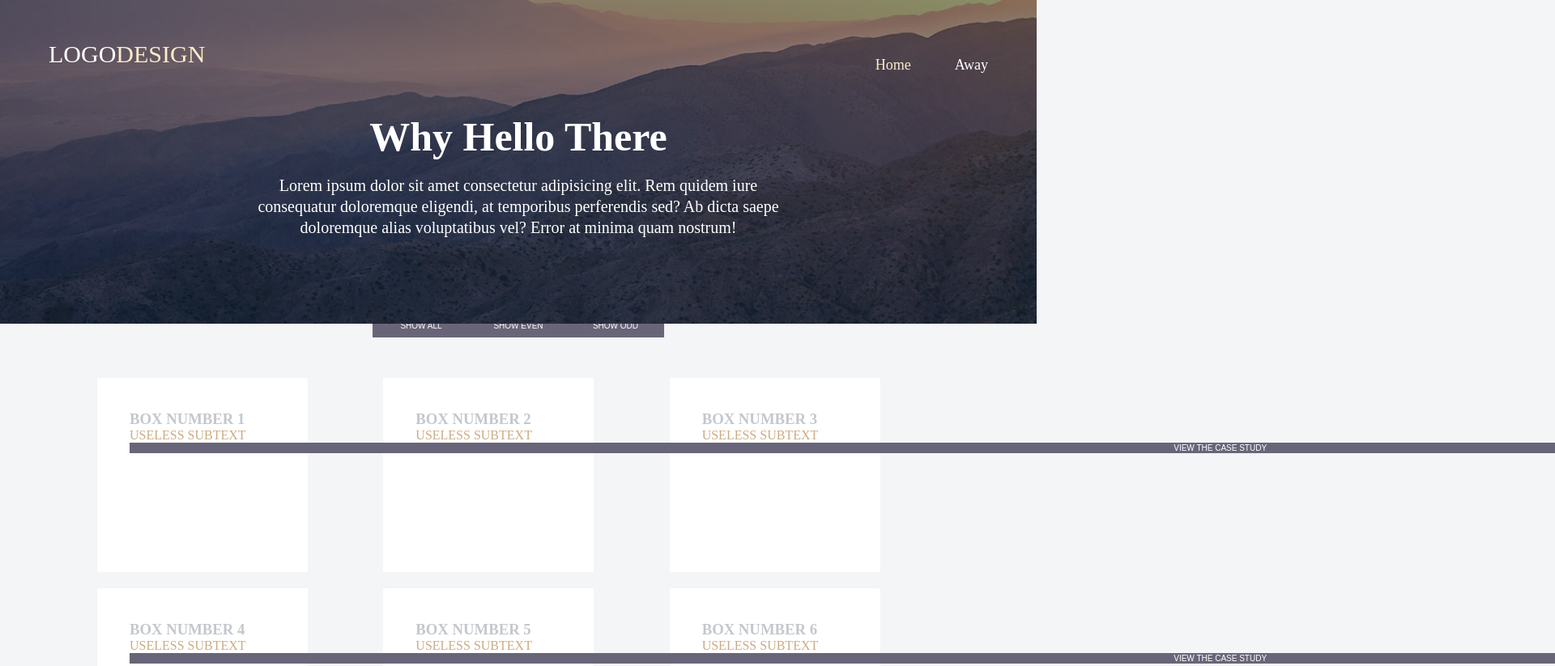
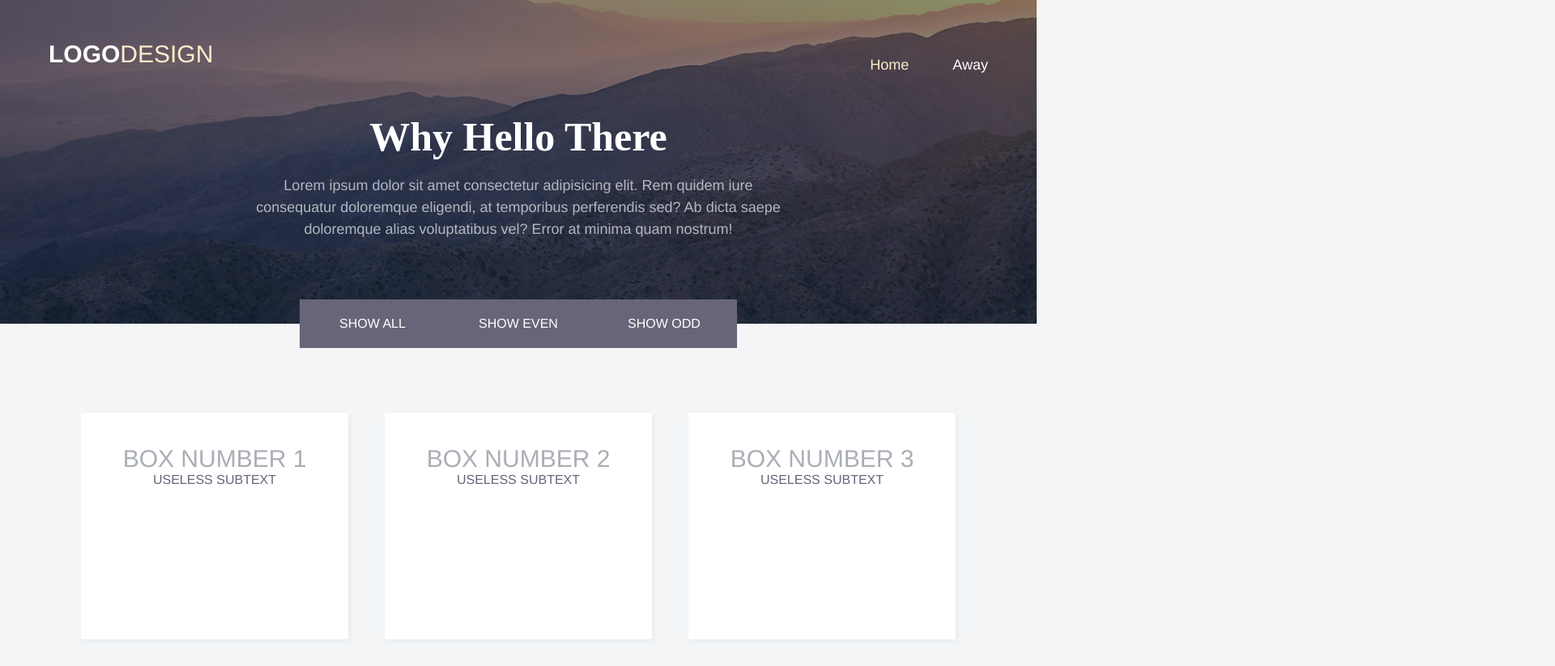
Before and after one commit to northross/frontend-design, a plain HTML site: page index.html in a window 1280 px wide. Shown: the top 823 px of the page at 81% size, 1920 px wide, since content can reach past the window. Drawn offline with Linux system fonts and the light colour scheme; a web font is replaced by a local one.

Commit message:
scss filing, fonts and adjusted btn-container and box section

```diff
--- a/index.html
+++ b/index.html
@@ -9,11 +9,13 @@
   <body>
     <header class="hero">
       <p class="logo-design">
-        LOGO<span style="color: rgb(252, 235, 202)">DESIGN</span>
+        LOGO<span class="logo-design-span">DESIGN</span>
       </p>
       <nav>
         <ul>
-          <li><a class="home" href="#">Home</a></li>
+          <li>
+            <span><a class="home" href="#">Home</a></span>
+          </li>
           <li><a href="#">Away</a></li>
         </ul>
       </nav>
@@ -34,34 +36,34 @@
     </div>
     <div class="box-container">
       <div class="odd box">
-        <h3 class="box-h">BOX NUMBER 1</h3>
+        <p class="box-h">BOX NUMBER 1</p>
         <p class="box-p">USELESS SUBTEXT</p>
-        <button class="btn-box">VIEW THE CASE STUDY</button>
+        <button class="box-b">VIEW THE CASE STUDY</button>
       </div>
       <div class="even box">
         <h3 class="box-h">BOX NUMBER 2</h3>
         <p class="box-p">USELESS SUBTEXT</p>
-        <button class="btn-box">VIEW THE CASE STUDY</button>
+        <button class="box-b">VIEW THE CASE STUDY</button>
       </div>
       <div class="odd box">
         <h3 class="box-h">BOX NUMBER 3</h3>
         <p class="box-p">USELESS SUBTEXT</p>
-        <button class="btn-box">VIEW THE CASE STUDY</button>
+        <button class="box-b">VIEW THE CASE STUDY</button>
       </div>
       <div class="even box">
         <h3 class="box-h">BOX NUMBER 4</h3>
         <p class="box-p">USELESS SUBTEXT</p>
-        <button class="btn-box">VIEW THE CASE STUDY</button>
+        <button class="box-b">VIEW THE CASE STUDY</button>
       </div>
       <div class="odd box">
         <h3 class="box-h">BOX NUMBER 5</h3>
         <p class="box-p">USELESS SUBTEXT</p>
-        <button class="btn-box">VIEW THE CASE STUDY</button>
+        <button class="box-b">VIEW THE CASE STUDY</button>
       </div>
       <div class="even box">
         <h3 class="box-h">BOX NUMBER 6</h3>
         <p class="box-p">USELESS SUBTEXT</p>
-        <button class="btn-box">VIEW THE CASE STUDY</button>
+        <button class="box-b">VIEW THE CASE STUDY</button>
       </div>
     </div>
   </body>
--- /dev/null
+++ b/styles/_box-section.scss
@@ -0,0 +1,108 @@
+.box-container {
+  margin: 80px 120px 30px;
+  display: grid;
+  grid-template-columns: repeat(3, 1fr);
+  grid-gap: 45px;
+  // justify-content: space-around;
+  // flex-direction: row;
+  justify-content: center;
+  // align-items: center;
+}
+
+.box {
+  display: flex;
+  font-family: $helvetica;
+  cursor: pointer;
+  display: inline-block;
+  flex-flow: column wrap;
+  padding: 40px 40px 20px 40px;
+  border: none;
+  border-top-radius: 2px;
+  width: 250px;
+  box-shadow: 2px 2px 5px rgb(227, 235, 238);
+  text-align: center;
+  min-height: 220px;
+  background-color: $white;
+  // margin: 20px;
+  justify-content: center;
+  align-items: center;
+}
+
+.box:hover {
+  margin-top: -15px;
+  margin-bottom: 15px;
+}
+
+.box:hover .box-h {
+  color: $box-hover-h;
+}
+
+.box-h {
+  color: $box-h;
+  font-size: 30px;
+  font-weight: 200;
+  justify-content: center;
+  text-align: center;
+}
+
+.box:hover .box-p {
+  color: $box-hover-p;
+}
+
+.box-p {
+  text-align: center;
+  color: $box-p;
+  &:hover {
+    color: $box-hover-p;
+  }
+}
+
+.box:hover .box-b {
+  position: absolute;
+  width: 100%;
+  font-size: 10px;
+  border: none;
+  background-color: $btn-gray;
+  color: $white;
+}
+
+.box-b {
+  display: none;
+}
+
+.box:hover + .box-b {
+  display: block;
+  position: relative;
+  width: 100%;
+  font-size: 10px;
+  border: none;
+  background-color: $btn-gray;
+  color: $white;
+}
+
+// @media (max-width: 800px) {
+//   .box-container {
+//     grid-template-columns: repeat(3, 1fr);
+//   }
+// }
+// @media (max-width: 700px) {
+//   .box-container {
+//     grid-template-columns: repeat(2, 1fr);
+//   }
+//   .box-container {
+//     height: 200px;
+//     width: 200px;
+//   }
+// }
+// @media (max-width: 500px) {
+//   input[type='text'] {
+//     width: 100%;
+//   }
+//   .box-container {
+//     grid-template-columns: repeat(1fr);
+//   }
+//   .box-container {
+//     height: 300px;
+//     width: 300px;
+//   }
+// }
--- /dev/null
+++ b/styles/_button-box.scss
@@ -0,0 +1,37 @@
+.btn-container {
+  position: relative;
+  display: flex;
+  margin-top: -30px;
+  justify-content: center;
+  align-items: center;
+  text-align: center;
+  z-index: 10;
+}
+
+.btn {
+  font-family: $helvetica;
+  font-weight: 200;
+  cursor: pointer;
+  height: 60px;
+  width: 180px;
+  border: none;
+  font-size: 16px;
+  padding: 0;
+  margin: 0;
+  color: $white;
+  background-color: $btn-gray;
+}
+
+.select {
+  font-family: $helvetica;
+  font-weight: 200;
+  cursor: pointer;
+  height: 60px;
+  width: 180px;
+  border: none;
+  font-size: 16px;
+  padding: 0;
+  margin: 0;
+  background-color: $btn-canary;
+  color: $btn-gray;
+}
--- /dev/null
+++ b/styles/_hero-header.scss
@@ -0,0 +1,86 @@
+// Header Section
+@import './variables';
+.hero {
+  background-image: url('../assets/bg_mtns.jpg');
+  background-repeat: no-repeat;
+  background-size: cover;
+  background-position: center;
+  width: 100%;
+  height: 50vh;
+  color: $white;
+  position: relative;
+}
+
+// Div containing H1 and P
+.hero-text {
+  text-align: center;
+  position: absolute;
+  top: 35%;
+  left: auto;
+  padding: 0 300px;
+}
+
+// H1
+.hero-h {
+  font-size: 50px;
+  letter-spacing: 1.5;
+}
+
+// P w/lorem
+.hero-p {
+  font-family: $helvetica;
+  font-size: 18px;
+  font-weight: 200;
+  line-height: 1.5;
+  color: $background;
+  margin-top: 18px;
+  // padding: 0;
+}
+
+// Span for Home Link
+.home {
+  color: $btn-canary;
+}
+a:active {
+  color: $white;
+}
+
+// Nav - top right
+nav ul {
+  position: absolute;
+  top: 70px;
+  right: 60px;
+  list-style-type: none;
+}
+
+// Items in the Nav ul
+li {
+  margin-left: 50px;
+  display: inline-block;
+}
+
+// Links in the Nav
+a {
+  font-family: $helvetica;
+  font-size: 18px;
+  text-decoration: none;
+  color: $white;
+}
+a:active {
+  color: $btn-canary;
+}
+
+// Top Left Text
+.logo-design-span {
+  color: $btn-canary;
+  font-weight: normal;
+}
+
+.logo-design {
+  font-family: $helvetica;
+  font-size: 30px;
+  position: absolute;
+  top: 50px;
+  left: 60px;
+  font-weight: bold;
+}
--- /dev/null
+++ b/styles/_variables.scss
@@ -0,0 +1,12 @@
+$white: rgb(255, 255, 255);
+$btn-gray: rgb(105, 101, 121);
+$btn-canary: rgb(252, 236, 202);
+$background: rgba(239, 241, 245, 0.7);
+$box-h: rgb(170, 174, 182);
+$box-p: rgb(105, 100, 121);
+$helvetica: 'Helvetica', 'Arial', sans-serif;
+$poppins: 'Poppins', sans-serif;
+
+// box hover colors
+$box-hover-h: rgb(202, 169, 125);
+$box-hover-p: rgb(29, 49, 76);
--- a/styles/style.scss
+++ b/styles/style.scss
@@ -1,12 +1,7 @@
-@import url('https://fonts.googleapis.com/css2?family=Hanuman&display=swap');
+// Google Fonts
 
-$white: rgb(255, 255, 255);
-$btn-gray: rgb(105, 101, 121);
-$btn-canary: rgb(252, 235, 202);
-$background: rgba(239, 241, 245, 0.7);
-$box-h: rgb(196, 199, 204);
-$box-p: rgb(204, 171, 131);
-$logo-font: 'Hanuman', serif;
+// Variables
+@import './variables';
 
 * {
   margin: 0;
@@ -17,126 +12,11 @@ body {
   background-color: $background;
 }
 
-.hero {
-  background-image: url('../assets/bg_mtns.jpg');
-  background-repeat: no-repeat;
-  background-size: cover;
-  background-position: center;
-  width: 100%;
-  height: 50vh;
-  color: $white;
-  position: relative;
-}
+// Major Sections
+@import './hero-header';
 
-.hero-text {
-  text-align: center;
-  position: absolute;
-  top: 35%;
-  left: auto;
-  padding: 0 300px;
-}
+// Button Box
+@import './button-box';
 
-.hero-h {
-  font-size: 50px;
-  letter-spacing: 1.5;
-}
-
-.hero-p {
-  font-size: 20px;
-  line-height: 1.3;
-  margin-top: 18px;
-  padding: 0;
-}
-
-.home {
-  color: $btn-canary;
-}
-
-nav ul {
-  position: absolute;
-  top: 70px;
-  right: 60px;
-  list-style-type: none;
-}
-
-li {
-  margin-left: 50px;
-  display: inline-block;
-}
-
-a {
-  font-size: 18px;
-  text-decoration: none;
-  color: $white;
-}
-
-.logo-design {
-  font-family: $logo-font;
-  font-size: 30px;
-  position: absolute;
-  top: 50px;
-  left: 60px;
-}
-
-.btn-container {
-  display: flex;
-  justify-content: center;
-  align-items: center;
-  margin: -13px auto 50px auto;
-  z-index: 10;
-}
-
-.btn {
-  height: 30px;
-  width: 120px;
-  border: none;
-  font-size: 10px;
-  padding: 0;
-  margin: 0;
-  color: $white;
-  background: $btn-gray;
-}
-
-.box-container {
-  margin: 85px 120px;
-  display: grid;
-  grid-template-columns: repeat(3, 1fr);
-  grid-gap: 20px;
-  margin-top: 20px;
-  // justify-content: space-around;
-  // flex-direction: row;
-  justify-content: center;
-  // align-items: center;
-}
-
-.box {
-  cursor: pointer;
-  display: inline-block;
-  flex-flow: column wrap;
-  padding: 40px 40px 20px 40px;
-  border: none;
-  border-radius: 2px;
-  width: 180px;
-  min-height: 180px;
-  background-color: $white;
-  // margin: 20px;
-  justify-content: center;
-  align-items: center;
-}
-
-.box-h {
-  color: $box-h;
-}
-
-.box-p {
-  color: $box-p;
-}
-
-.btn-box {
-  position: absolute;
-  width: 100%;
-  font-size: 10px;
-  border: none;
-  background-color: $btn-gray;
-  color: $white;
-}
+// Content Boxes
+@import './box-section';
```
Also changed, not shown: styles/style.css, 1 other file.
